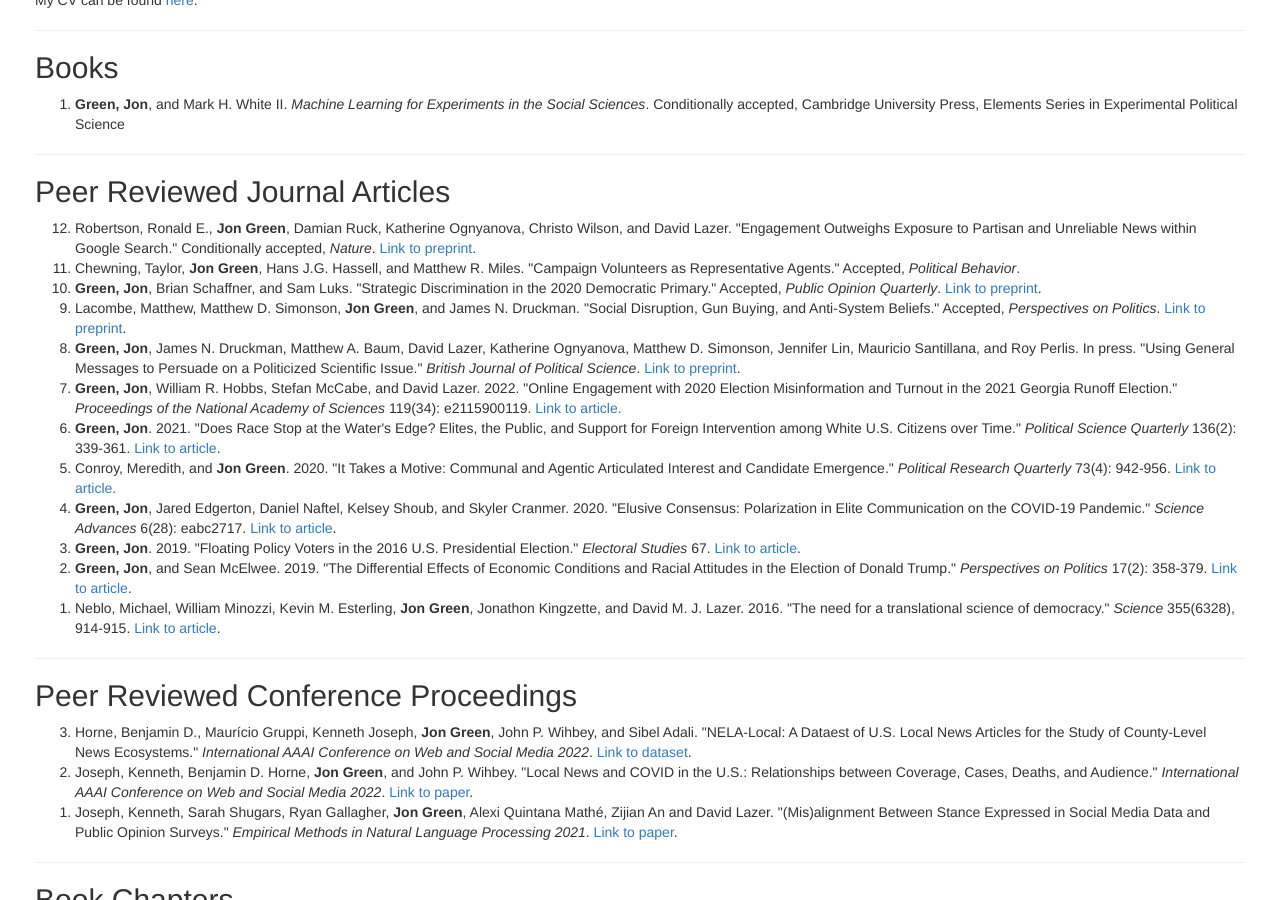
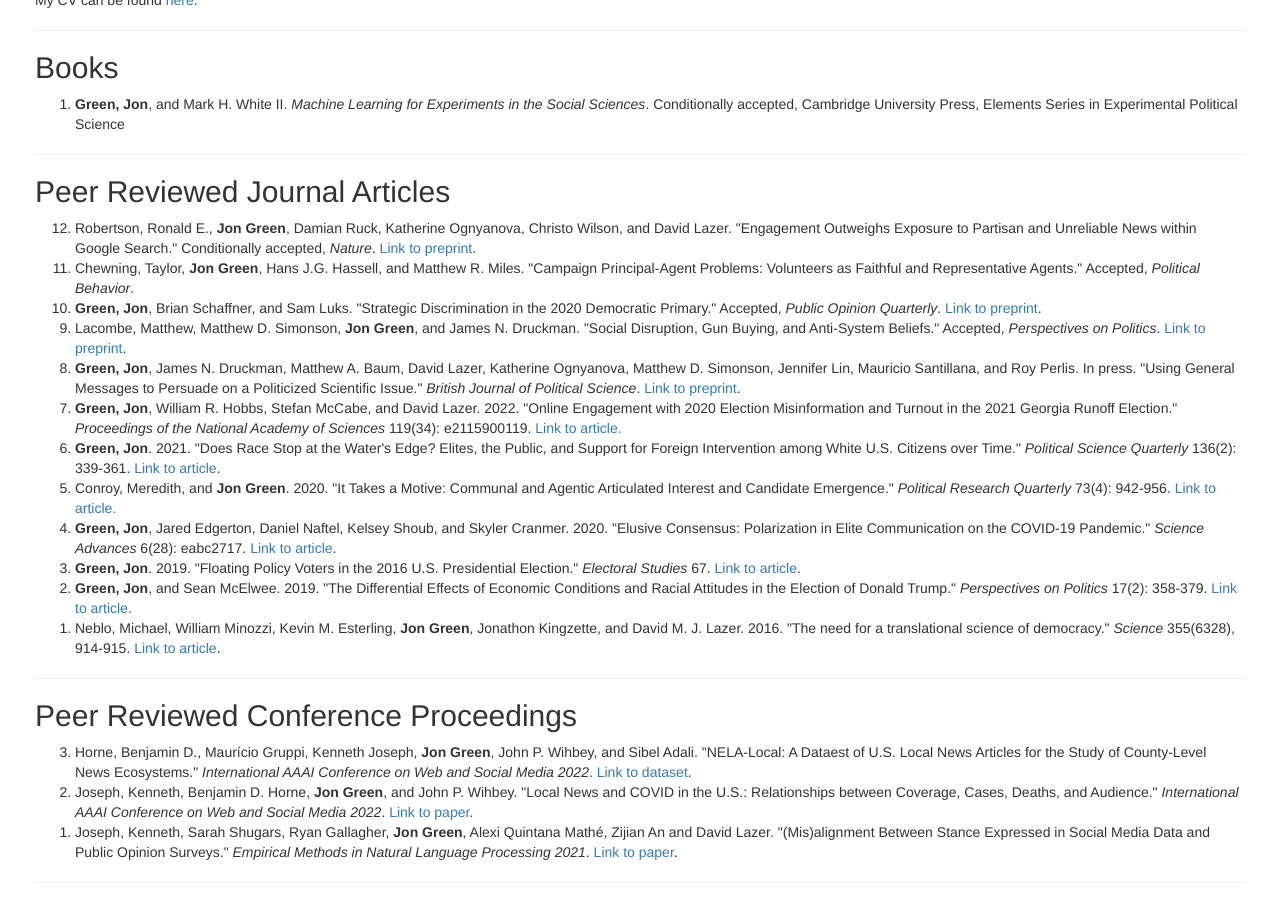
Before and after one commit to jgreen4919/jgreen4919.github.io, a Jekyll site: the page index.html, which Jekyll copies as it is, in a window 1280 px wide and 900 px high, scrolled down 611 px. Built offline with Jekyll 4.4.1, drawn with Linux system fonts in a browser that asks for light colours.

Commit message:
pobe title

```diff
--- a/index.html
+++ b/index.html
@@ -39,7 +39,7 @@
     <h2>Peer Reviewed Journal Articles</h2>
     <ol reversed>
     <li> Robertson, Ronald E., <strong>Jon Green</strong>, Damian Ruck, Katherine Ognyanova, Christo Wilson, and David Lazer. "Engagement Outweighs Exposure to Partisan and Unreliable News within Google Search." Conditionally accepted, <i>Nature</i>. <a href="https://arxiv.org/abs/2201.00074">Link to preprint</a>.</li>
-    <li>Chewning, Taylor, <strong>Jon Green</strong>, Hans J.G. Hassell, and Matthew R. Miles. "Campaign Volunteers as Representative Agents." Accepted, <i>Political Behavior</i>.
+    <li>Chewning, Taylor, <strong>Jon Green</strong>, Hans J.G. Hassell, and Matthew R. Miles. "Campaign Principal-Agent Problems: Volunteers as Faithful and Representative Agents." Accepted, <i>Political Behavior</i>.
     <li> <strong>Green, Jon</strong>, Brian Schaffner, and Sam Luks. "Strategic Discrimination in the 2020 Democratic Primary." Accepted, <i>Public Opinion Quarterly</i>. <a href="https://osf.io/25kew/">Link to preprint</a>.</li>
     <li>Lacombe, Matthew, Matthew D. Simonson, <strong>Jon Green</strong>, and James N. Druckman. "Social Disruption, Gun Buying, and Anti-System Beliefs." Accepted, <i>Perspectives on Politics</i>. <a href="https://www.ipr.northwestern.edu/documents/working-papers/2022/wp-22-13.pdf">Link to preprint</a>.</li>
     <li> <strong>Green, Jon</strong>, James N. Druckman,  Matthew A. Baum, David Lazer, Katherine Ognyanova, Matthew D. Simonson, Jennifer Lin, Mauricio Santillana, and Roy Perlis. In press. "Using General Messages to Persuade on a Politicized Scientific Issue." <i>British Journal of Political Science</i>. <a href="https://osf.io/7tn4d/">Link to preprint</a>.</li>
```
Also changed, not shown: 4 other files.
